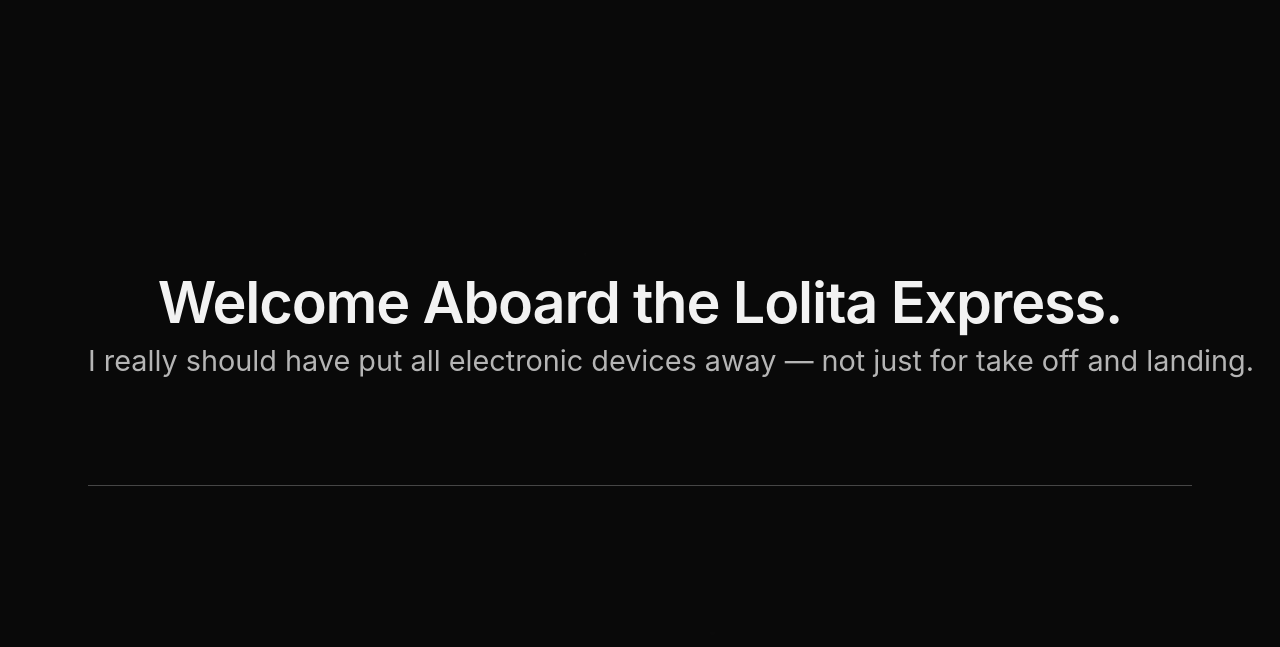
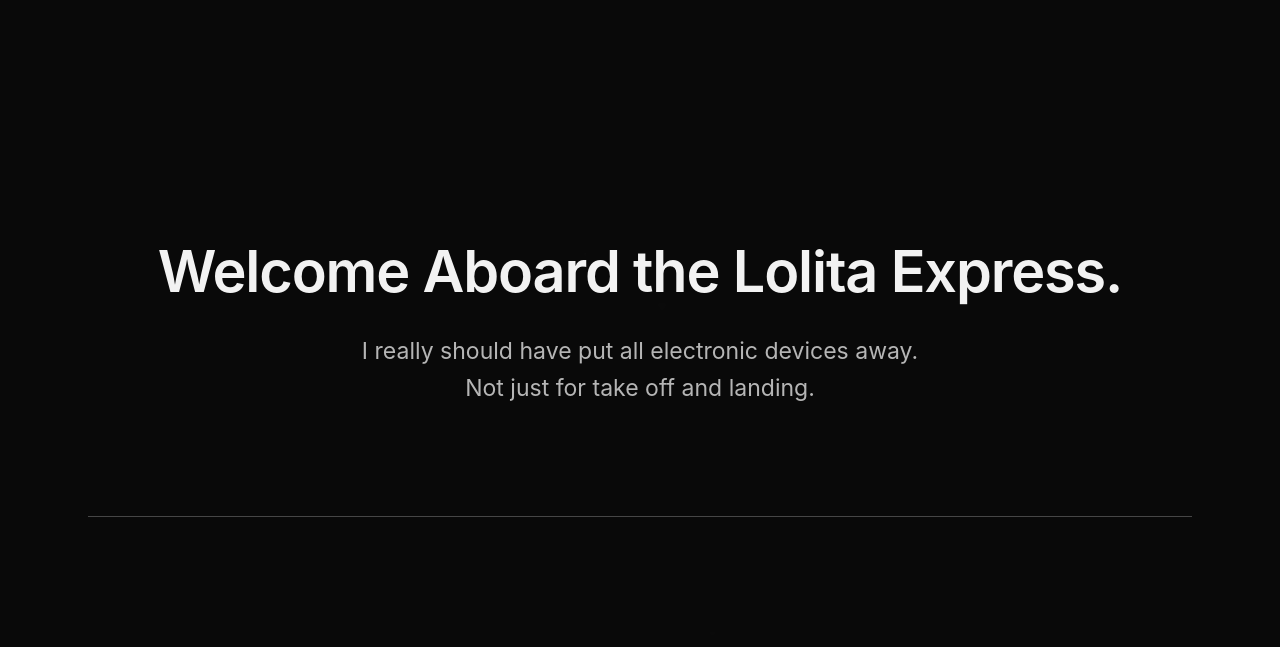
Before and after one commit to loudfair/abovea.cloud, a Flask app: page /login in a window 1280 px wide. Shown: the top 647 px of the page. Run offline with Flask 3, Linux system fonts and the light colour scheme.

Commit message:
Login: two-line subtitle, more spacing, 20% smaller breakout
Co-authored-by: Cursor <cursoragent@cursor.com>

```diff
--- a/templates/login.html
+++ b/templates/login.html
@@ -43,19 +43,18 @@
             font-weight: 600;
             color: rgba(255, 255, 255, 0.95);
             line-height: 1;
-            margin-bottom: 16px;
+            margin-bottom: 32px;
             letter-spacing: -0.02em;
             white-space: nowrap;
         }
 
         .welcome-sub {
-            font-size: 2.25vw;
+            font-size: 1.8vw;
             font-weight: 400;
             color: rgba(255, 255, 255, 0.70);
-            line-height: 1;
+            line-height: 1.6;
             margin-bottom: 64px;
             letter-spacing: 0;
-            white-space: nowrap;
         }
 
         .field {
@@ -127,7 +126,7 @@
 
         @media (max-width: 640px) {
             .welcome-title { font-size: 7vw; white-space: normal; }
-            .welcome-sub { font-size: 3.5vw; white-space: normal; }
+            .welcome-sub { font-size: 3.2vw; }
             .trust { font-size: 0.48rem; bottom: 16px; }
             .field input { font-size: 1rem; }
         }
@@ -137,7 +136,7 @@
 
     <div class="gate" id="gate">
         <p class="welcome-title">Welcome Aboard the Lolita Express.</p>
-        <p class="welcome-sub">I really should have put all electronic devices away &mdash; not just for take off and landing.</p>
+        <p class="welcome-sub">I really should have put all electronic devices away.<br>Not just for take off and landing.</p>
         <div class="field">
             <input type="password" id="pw" placeholder="" autocomplete="off" autofocus>
         </div>
```
